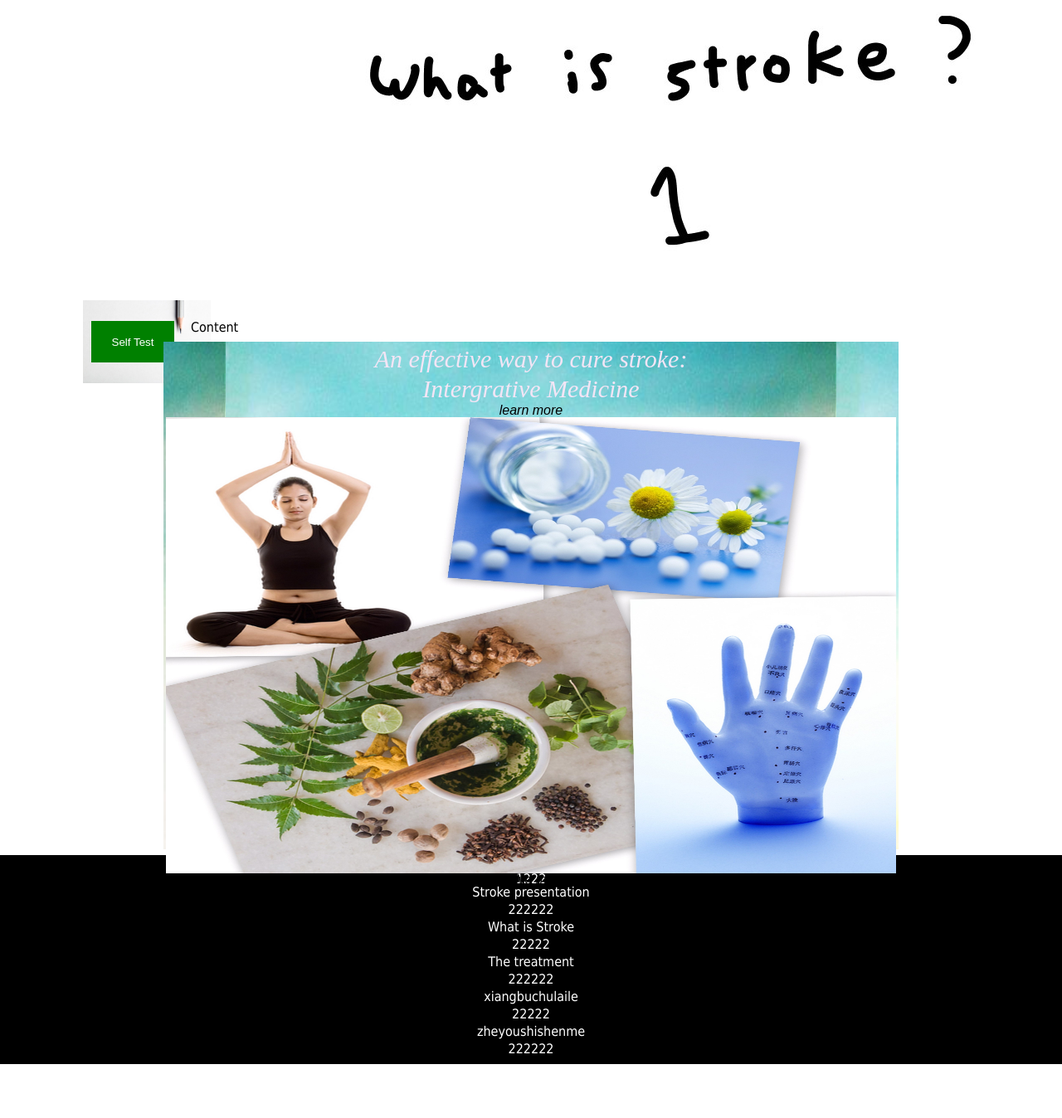
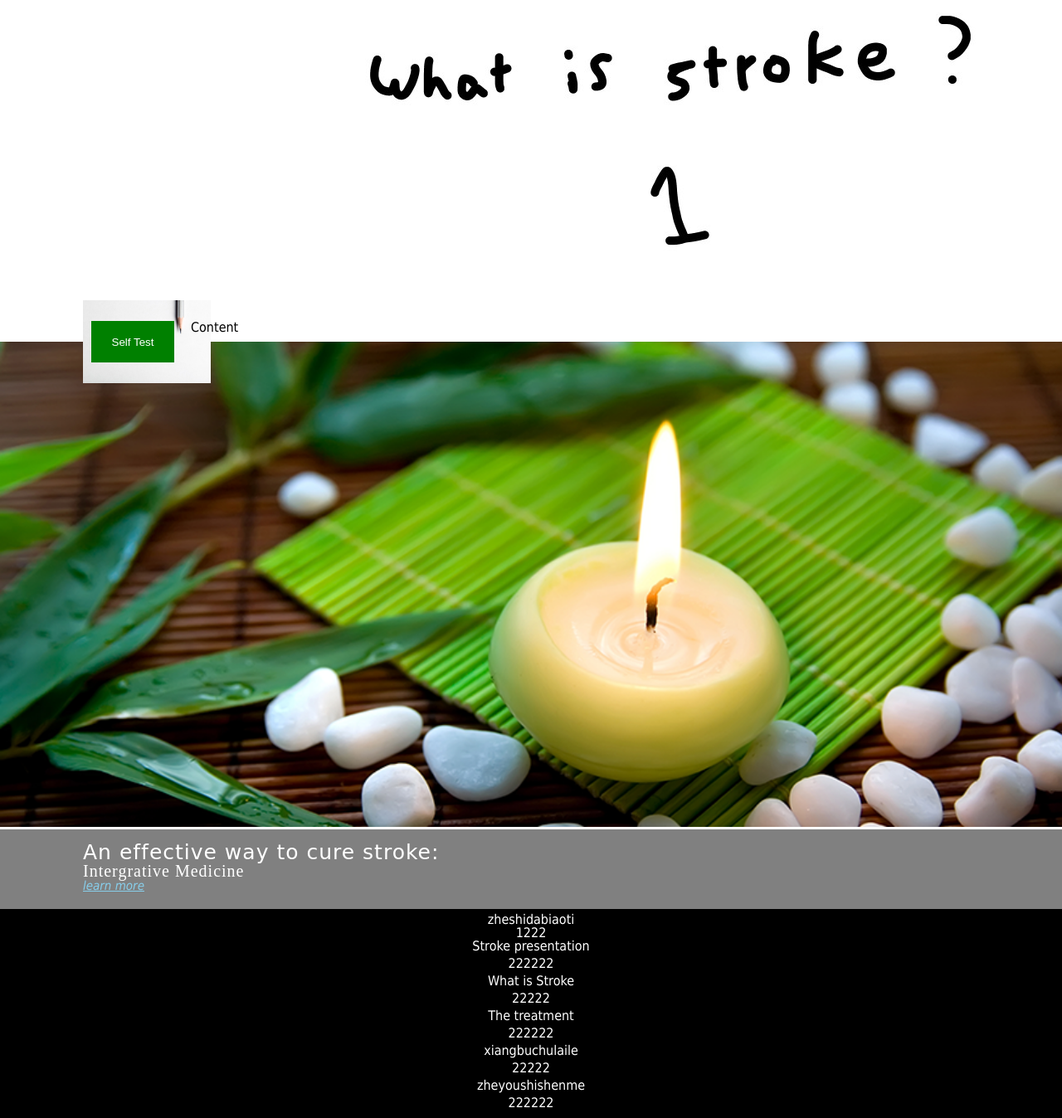
Before and after one commit to bartley-le/INFO1003-GU, a PHP site: page / in a window 1280 px wide. Shown: the part 71-1419 px from the top of the page at 83% size. Before the commit the page ends 1354 px from the top, so only its background shows below. Run offline with PHP 8.4, Linux system fonts and the light colour scheme.

Commit message:
kevin change

```diff
--- a/index.html
+++ b/index.html
@@ -57,19 +57,14 @@
 
     <!--Kevin - Article-->
     <section class="sectionblock">
+        <img src="img/MSHS_1 875x400.png" class="picture" />
         <div class="sectioncontent">
-            <div class="subsection">
-                <h3 class="bigtitle">An effective way to cure stroke:</h3>
-            <h3 class="bigtitle" id="IM">Intergrative Medicine</h3>
-                <a class="link" href=#>learn more</a>
-            </div>
-            <img src="img/IllnesstoWholeness.jpg" class="picture"></img>
-            <div class="texts">
-                <p class="definition">Integrative medicine combines alternative medicine with evidence-based medicine.
-                </p>
-            </div>
+            <h3 class="bigtitle">An effective way to cure stroke:</h3>
+            <p class="bigtitle" id="IM">Intergrative Medicine</p>
+            <a class="link" href=#>learn more</a>
         </div>
     </section>
+
 
     <!--Jake - Footer-->
     <div class = "footer">
--- a/style.css
+++ b/style.css
@@ -80,51 +80,36 @@ a{
 }
 
 /*Kevin - Article*/
-.sectionblock{
-    background-image:url("img/4a392e6ffa5cc6543308f.jpg");
-    background-size: 736px 770px;
-    background-position: center center;
-    margin-bottom: 7px;
-        margin-left: auto;
-    margin-right: auto;
-    width: 880px;
-    margin-left: auto;
-    margin-right: auto;
-    position: relative;
-    z-index: 1;
-    height: 605.78px;
-    font-family: Arial, Helvetica, sans-serif;
-    padding:3px;
-    font-style: italic;
+.sectioncontent{
+    color: white;
+    background-color: grey;
+    padding-left:100px;
+    padding-top:15px;
+    padding-bottom:20px;
 }
 
 .picture{
-    display:block;
-    margin:0 auto;
-    width:880px;
-    height:550px;
-    opacity: :0.1;
+    width:100%;
 }
 
 .bigtitle{
-    font-size: 30px;
-    line-height: 1.2;
-    font-weight: 200;
-    letter-spacing: normal;
-    text-align: center;
+    font-family: "Comic Sans MS", cursive, sans-serif;
+    font-size: 25px;
+    letter-spacing: 1px;
+
+}
+
+.sectioncontent p{
+    color: white;
+    font-size:20px;
     font-family: "Times New Roman", Times, serif;
-    color:#F3E5F5;
 }
 
 .link{
-    display: block;
-    margin: auto;
-    text-align:center;
-}
-
-.texts{
-    text-align: center;
-    font-style: oblique;
+    color:skyblue;
+    font-size:15px;
+    font-style: italic;
+    text-decoration: underline;
 }
 
 
```
Also changed, not shown: img/MSHS_1 875x400.png (added).
